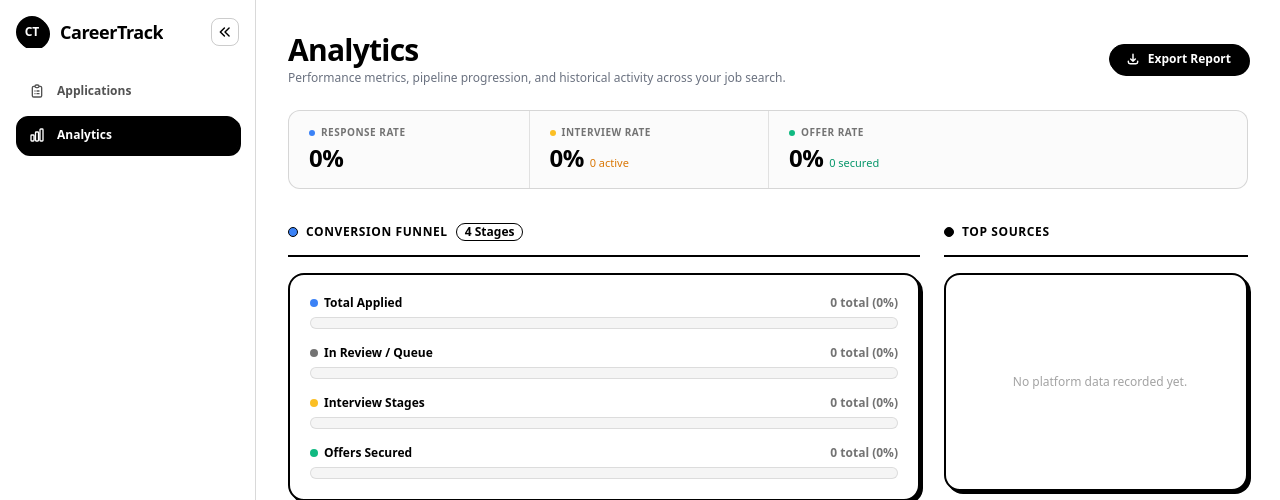
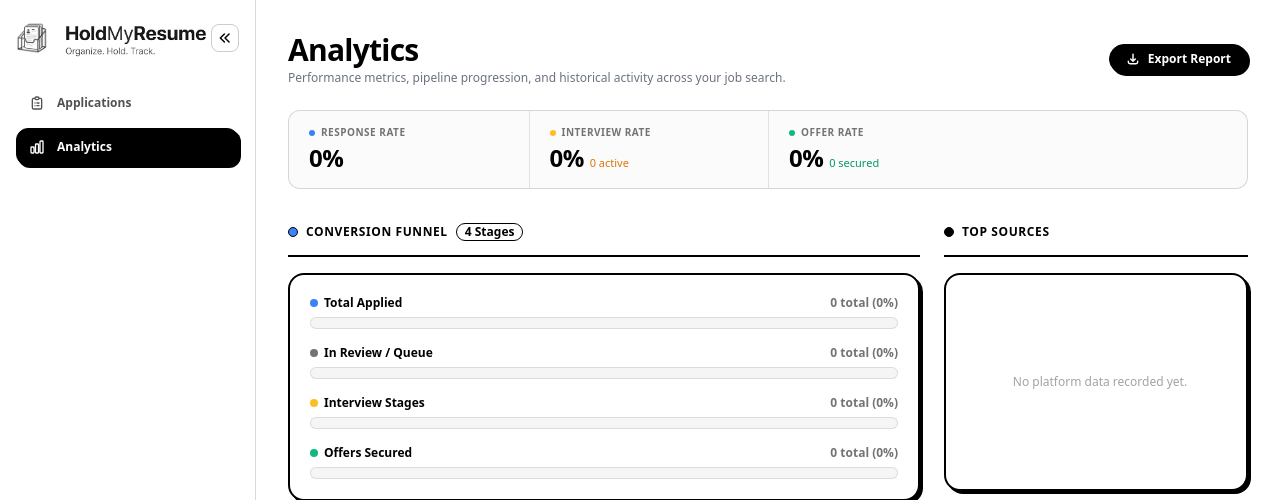
Before and after one commit to pahasara-ridmaka/hold-my-resume, a Django app: page /analytics/ in a window 1280 px wide. Shown: the top 500 px of the page. Run offline with Django 5.2, Linux system fonts and the light colour scheme; the visitor is signed in with stand-in values (Sample User, id 1); data that the repository does not hold is empty; some libraries are stand-ins or nearby versions.

Commit message:
Update branding in templates: replace CareerTrack with HoldMyResume and add logo images

```diff
--- a/accounts/templates/accounts/auth_base.html
+++ b/accounts/templates/accounts/auth_base.html
@@ -13,9 +13,7 @@
 
     <!-- Left Section (2/3 Width) -->
     <div class="hidden lg:flex lg:w-2/3 bg-white text-black items-center justify-center border-r-2 border-black/10 select-none">
-      <h1 class="text-6xl xl:text-8xl font-black tracking-tight">
-        CareerTrack
-      </h1>
+            <img src="{% static 'images/logo.png' %}" alt="Site Logo" width = '512'>
     </div>
 
     <!-- Right Form Section (1/3 Width) -->
--- a/templates/base.html
+++ b/templates/base.html
@@ -4,7 +4,7 @@
   <head>
     <meta charset="UTF-8" />
     <meta name="viewport" content="width=device-width, initial-scale=1.0" />
-    <title>CareerTrack</title>
+    <title>HoldMyResume</title>
     <script src="https://cdn.tailwindcss.com"></script>
     <script src="https://unpkg.com/htmx.org@1.9.10"></script>
     <script src="https://cdn.jsdelivr.net/npm/sortablejs@1.15.2/Sortable.min.js"></script>
@@ -26,17 +26,20 @@
           class="flex items-center justify-between transition-all"
         >
           <div class="flex items-center gap-3 overflow-hidden">
-            <div
+             <div
               id="sidebar-logo"
-              class="w-8 h-8 rounded-full bg-black text-white flex items-center justify-center font-black text-xs shrink-0 shadow-[2px_2px_0px_0px_rgba(0,0,0,1)]"
+              class="w-8 h-8  text-white flex items-center justify-center font-black text-xs shrink-0 "
             >
-              CT
+
+            <img src="{% static 'images/logo-icon.png' %}" alt="Logo Icon" width = '512'>
+
             </div>
             <span
               class="text-lg font-black tracking-tight sidebar-label whitespace-nowrap"
             >
-              CareerTrack
+            <img src="{% static 'images/logo-name.png' %}" alt="Logo Name" width = '512'>
             </span>
+
           </div>
           <button
             onclick="toggleSidebar()"
```
Also changed, not shown: static/images/logo-h.png (added), static/images/logo-icon.png (added), static/images/logo-name.png (added), static/images/logo.png (added).
